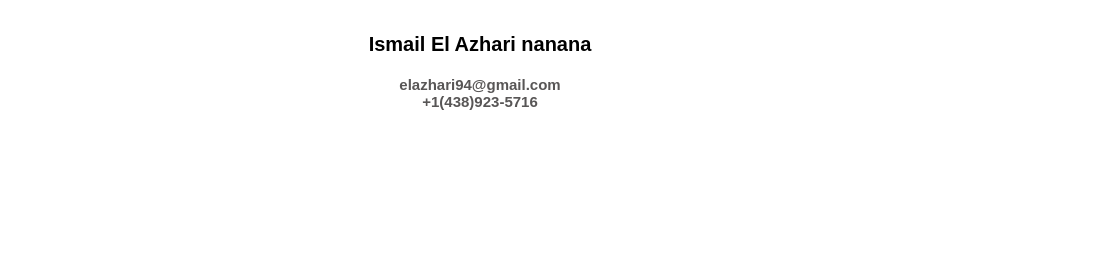
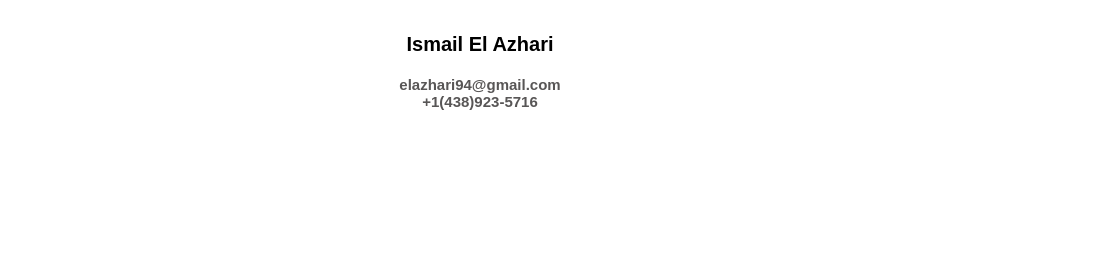
Before and after one commit to Ismail-El-Azhari/resume-website, a plain HTML site: page index.html in a window 1280 px wide. Shown: the top 280 px of the page, 160-1280 px from the left. Drawn offline with Linux system fonts and the light colour scheme.

Commit message:
changed title
corrected the title

```diff
--- a/index.html
+++ b/index.html
@@ -9,7 +9,7 @@
 
 </head>
 <body>
-  <p class="title">Ismail El Azhari nanana </p>
+  <p class="title">Ismail El Azhari </p>
   <div class="subTitle">elazhari94@gmail.com</div>
   <div class="subTitle">+1(438)923-5716</div>
   <div class="link">
```
